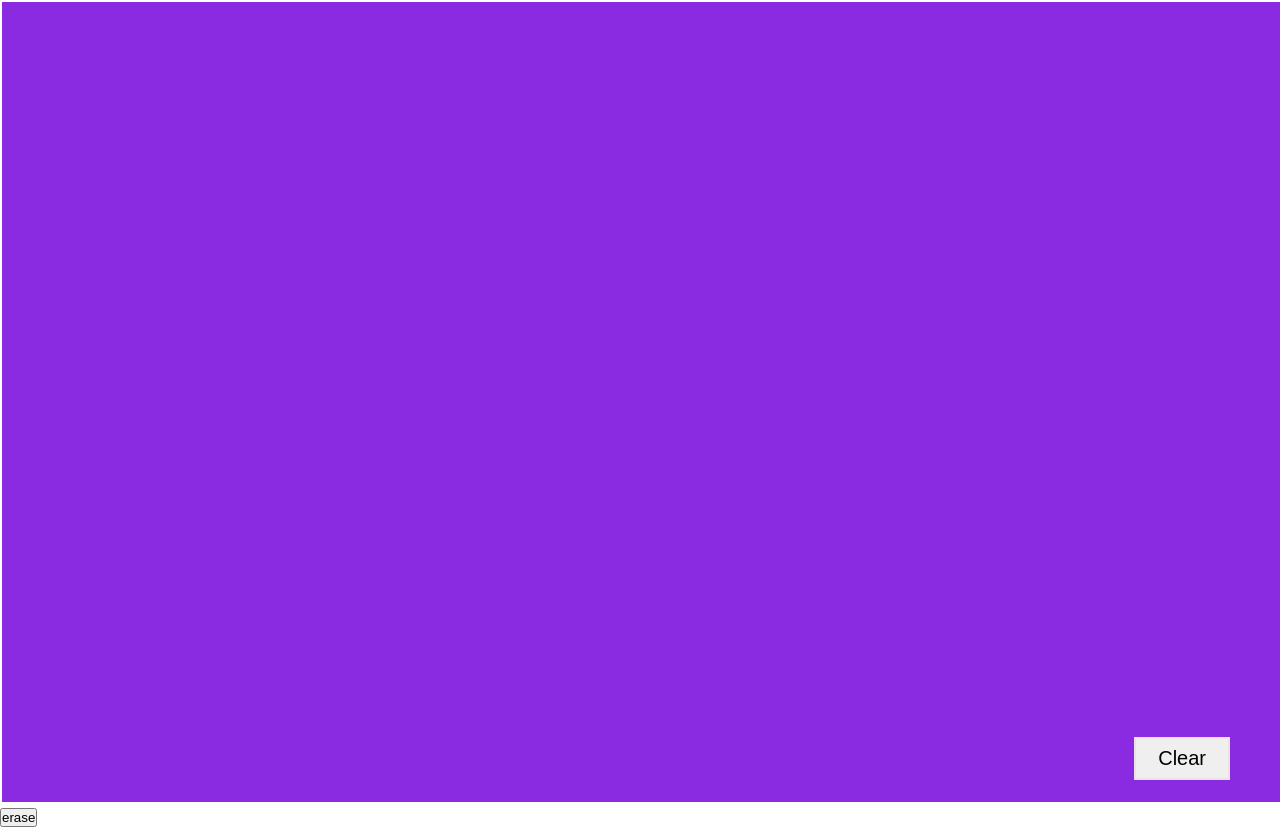
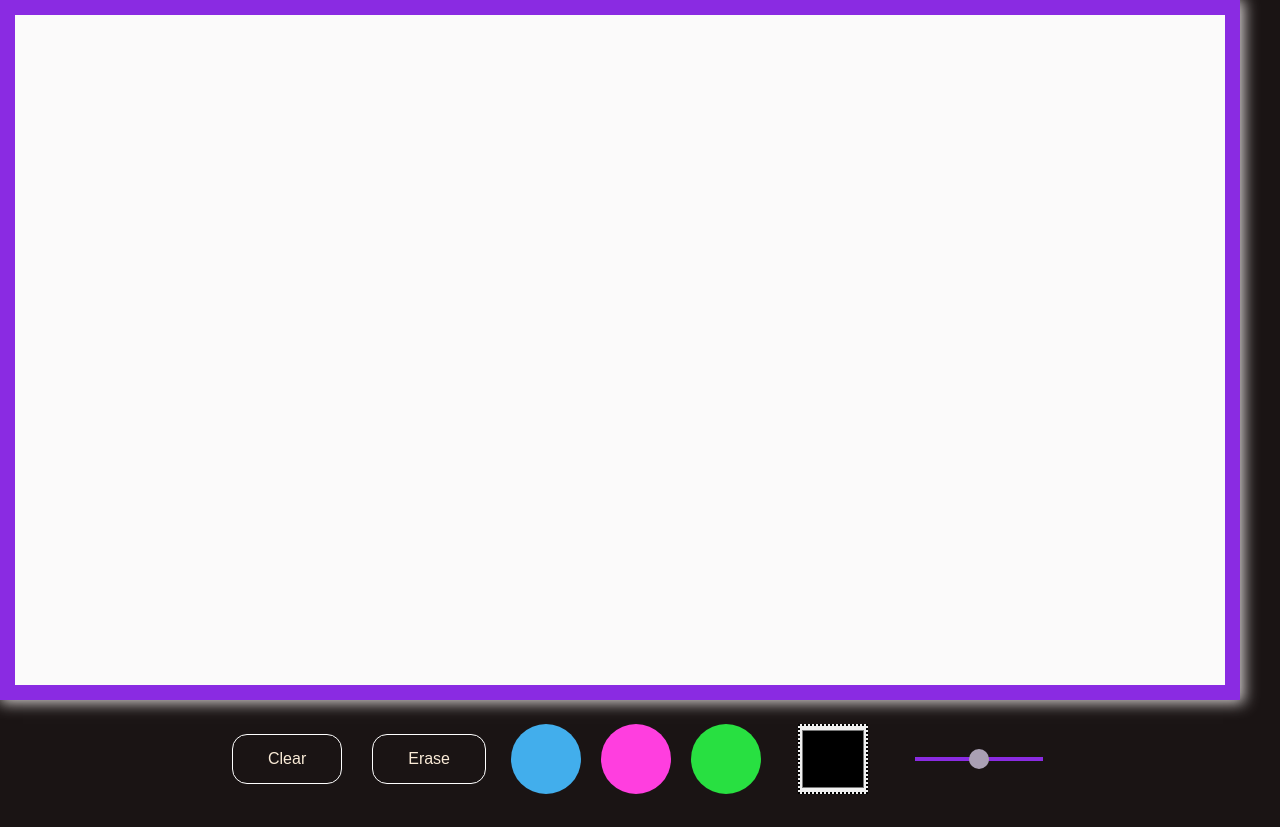
Before and after one commit to manjarijha/draw, a plain HTML site: page index.html in a window 1280 px wide. After the commit the page ends 800 px from the top, so only its background shows below. Drawn offline with Linux system fonts and the light colour scheme.

Commit message:
clear commit

```diff
--- a/index.html
+++ b/index.html
@@ -9,10 +9,20 @@
 </head>
 <body>
 
-<canvas id="canvas" style="background-color: blueviolet; border: 2px solid white;"></canvas>
-<button id="clear" onclick="clear()">Clear</button>
-<button id="erase" onclick="erase()">erase</button>
+<canvas id="canvas" style ="border: 15px solid blueviolet ; background-color: rgba(255, 255, 255, 0.979); box-shadow: 2px 1px 14px 2px rgb(214, 209, 209); "></canvas>
+<div class="tools">
 
+<button id="clear" type="button" onclick="clear()" >Clear</button>
+<button id="erase" >erase</button>
+
+<div onclick="change_color(this)" class="color_palete" style="background: rgb(66, 174, 236);"></div>
+<div onclick="change_color(this)" class="color_palete" style="background: rgb(255, 62, 223);"></div>
+<div onclick="change_color(this)" class="color_palete" style="background: rgb(40, 224, 65);"></div>
+
+<input oninput="draw_color = this.value" type="color" class="color_box">
+<input oninput="draw_width = this.value" type="range" class="pen_range">
+
+</div>
 </body>
 </html>
 <script src="script.js"></script>
--- a/script.js
+++ b/script.js
@@ -1,12 +1,28 @@
 const canvas = document.getElementById("canvas")
 const ctx = canvas.getContext('2d');
+let start_bg = "white";
+ctx.fillStyle='start_bg';
 
-canvas.height = window.innerHeight;
-canvas.width = window.innerWidth;
+
+canvas.height = window.innerHeight - 130;
+canvas.width = window.innerWidth -70 ;
 
 let painting = false;
 let erase = false;
+let draw_color = 'black';
+let draw_width = "2";
 
+
+function change_color(element)
+{
+ draw_color = element.style.background;
+}
+function clear ()
+{
+    ctx.fillRect = start_bg;
+    ctx.clearRect(0, 0,canvas.width,canvas.height);
+    ctx.context.fillRect(0, 0,canvas.width,canvas.height);
+    }
 function startPostion (e)
 {
     painting = true;
@@ -21,21 +37,18 @@ function finishedPosition ()
 function draw(e)
 {
     if (!painting) return;
-    ctx.lineWidth=8;
+    ctx.lineWidth= draw_width;
     ctx.lineCap=' round ';
-    ctx.strokeStyle='white';
+    ctx.strokeStyle= draw_color;
     ctx.lineTo(e.clientX, e.clientY);
     ctx.stroke();
-}
-
-function clear(e)
-{
-    ctx.clearRect(0, 0,canvas.width,canvas.height);
-
 }
 
 //eventlisteners
 canvas.addEventListener("mousedown" , startPostion)
 canvas.addEventListener("mouseup" , finishedPosition)
 canvas.addEventListener("mousemove" , draw)
-canvas.addEventListener("mouseenter" , clear)
+canvas.addEventListener("mouseout", finishedPosition)
+canvas.addEventListener("touchstart", startPostion )
+canvas.addEventListener("touchend", finishedPosition)
+canvas.addEventListener("touchmove", draw)
--- a/style.css
+++ b/style.css
@@ -3,23 +3,76 @@
     padding: 0;
     box-sizing: border-box;
 }
-#clear
-
+body
 {
-    position: absolute;
-   right: 0;
-    bottom: 0;
-    margin: 20px 50px;
-    padding: 8px 22px;
-    text-align: center;
-    font-size: 20px;
-    font-weight: 300;
-    border: 2px solid rgb(236, 226, 226);
-   transition: 0.2s;
+    background-color: rgb(26, 20, 20);
 }
-#clear:hover
+.tools
 {
-    background-color: rgb(143, 143, 160);
+margin-top: 20px;
+align-items: center;
+justify-content: center;
+display: flex;
+}
+.tools .color_palete
+{
+    height: 70px;
+    width: 70px;
+    cursor: pointer;
+    display: inline-block;
+    align-items: center;
+    border-radius: 50px;
+    margin: 0px 10px;
+}
+.tools button
+{
+    background-color: rgb(26, 20, 20);
+    color: antiquewhite;
+    padding: 15px 35px;
+    border: 1px solid white;
+    border-radius: 15px;
+    margin: 0px 15px;
+    font-size: 16px;
+    text-transform: capitalize;
+    transition: 0.5s;
+}
+.tools button:hover
+{
+    background-color: rgb(73, 73, 78);
     letter-spacing: 1px;
     transition: 0.5s;
 }
+.tools .color_box
+{
+    height: 70px;
+    width: 70px;
+    max-height: 70px;
+    max-width: 70px;
+    border: 2px dotted black;
+    margin: 0px 27px;
+}
+.tools .pen_range
+{
+  margin: 0px 20px;
+align-items: center;
+}
+input[ type="range" ]
+{
+    -webkit-appearance: none;
+width:10%;
+outline: none;
+height: 4px;
+margin: 0 15px;
+color: black;
+background-color: blueviolet;
+}
+
+input[ type= "range" ]::-webkit-slider-thumb
+{
+-webkit-appearance: none;
+border-radius: 100%;
+height: 20px;
+width: 20px;
+background: rgb(170, 160, 180);
+cursor: pointer;
+}
```
